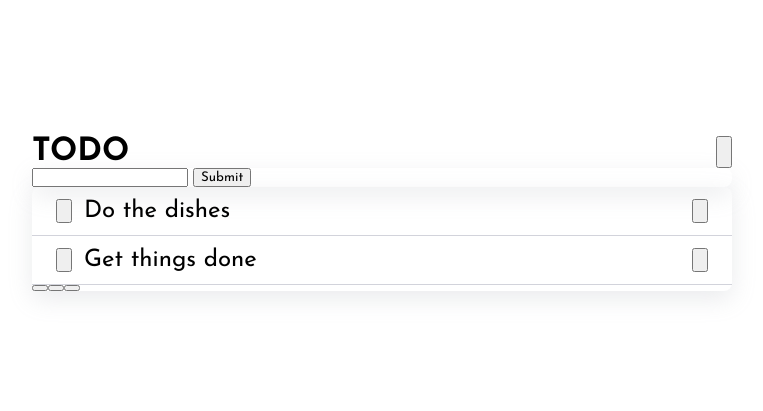
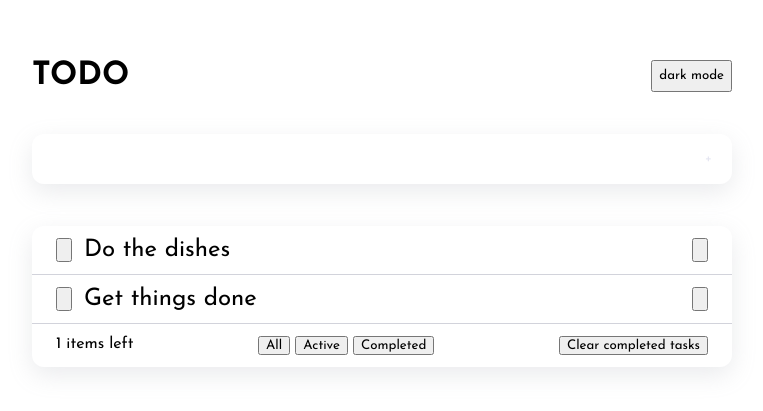
Before and after one commit to vitorsneves/todo-app-with-pure-js, a plain HTML site: page index.html in a window 1280 px wide. Shown: the part 187-598 px from the top of the page, without its empty margins (258-1021 px from the left). Drawn offline with Linux system fonts and the light colour scheme.

Commit message:
some progress

```diff
--- a/index.html
+++ b/index.html
@@ -14,13 +14,13 @@
   <div class="todo-container">
     <header class="teste">
       <h1>TODO</h1>
-      <button></button>
+      <button>dark mode</button>
     </header>
     <main>
       <div class="card">
         <form>
-          <input type="text" />
-          <input type="submit" />
+          <input type="text" id="task-description" />
+          <input id="submit-btn" type="submit" value='+' />
         </form>
       </div>
       <div class="card">
@@ -28,9 +28,13 @@
         </ul>
 
         <footer>
-          <button id="show-all-btn"></button>
-          <button id="show-active-btn"></button>
-          <button id="show-completed-btn"></button>
+          <p id="active-items-count"></p>
+          <div class="filter">
+            <button id="show-all-btn">All</button>
+            <button id="show-active-btn">Active</button>
+            <button id="show-completed-btn">Completed</button>
+          </div>
+          <button>Clear completed tasks</button>
         </footer>
       </div>
     </main>
--- a/main.css
+++ b/main.css
@@ -30,6 +30,7 @@ li {
 .task-text {
   font-size: 24px;
   width: 80%;
+  text-overflow: ellipsis;
 
   margin: 0px 12px;
 }
@@ -51,15 +52,52 @@ header {
   justify-content: space-between
 }
 
+form {
+  display: flex;
+  justify-content: space-between;
+
+  padding-left: 22px;
+}
+
+#task-description {
+  border: none;
+  font-size: 24px;
+
+  width: 100%;
+}
+
+#task-description:focus {
+  outline: none;
+}
+
+#submit-btn {
+  border: none;
+  background-color: transparent;
+  color: var(--very-light-grayish-blue);
+
+  height: 50px;
+  width: 50px;
+}
+
+#submit-btn:hover {
+  color: var(--very-dark-grayish-blue);
+  background-color: var(--very-light-grayish-blue);
+}
+
 .todo-container {
   width: 700px;
 }
 
 footer {
   display: flex;
+  justify-content: space-between;
+  padding: 12px 24px;
 }
 
 .card {
-    border-radius: 8px;
+  border-radius: 12px;
   box-shadow: rgba(149, 157, 165, 0.2) 0px 8px 24px;
+  overflow: hidden;
+
+  margin-top: 42px
 }
--- a/main.js
+++ b/main.js
@@ -19,6 +19,17 @@ const fillTodoList = (todos) => {
     todos.map((todo) => {
         todoList.appendChild(createTodoLine(todo));
     })
+
+    updateActiveItemsCount();
+}
+
+const updateActiveItemsCount = () => {
+  const numOfActiveItems = todos.filter((todo) => todo.complete).length
+
+  console.log(numOfActiveItems + 'items left')
+
+  const numOfActiveItemsText = document.getElementById('active-items-count');
+  numOfActiveItemsText.innerText = numOfActiveItems + ' items left';
 }
 
 const createTodoLine = (todo) => {
@@ -73,7 +84,30 @@ const toggleComplete = (id) => {
     if(todo.id == id)
       todo.complete = !todo.complete;
   })
+
+  updateActiveItemsCount();
 }
+
+// Form configuration
+
+const addNewTodo = (e) => {
+  e.preventDefault();
+
+  const taskDescriptionField = document.getElementById('task-description');
+
+  todos.push({
+    id: todos.length + 1,
+    task: taskDescriptionField.value,
+    complete: false
+  });
+
+  taskDescriptionField.value = '';
+
+  fillTodoList(todos);
+}
+
+const submitBtn = document.getElementById('submit-btn');
+submitBtn.addEventListener('click', addNewTodo);
 
 // Footer buttons configuration
 
```
Lines whose indentation alone changed are shown as unchanged.
